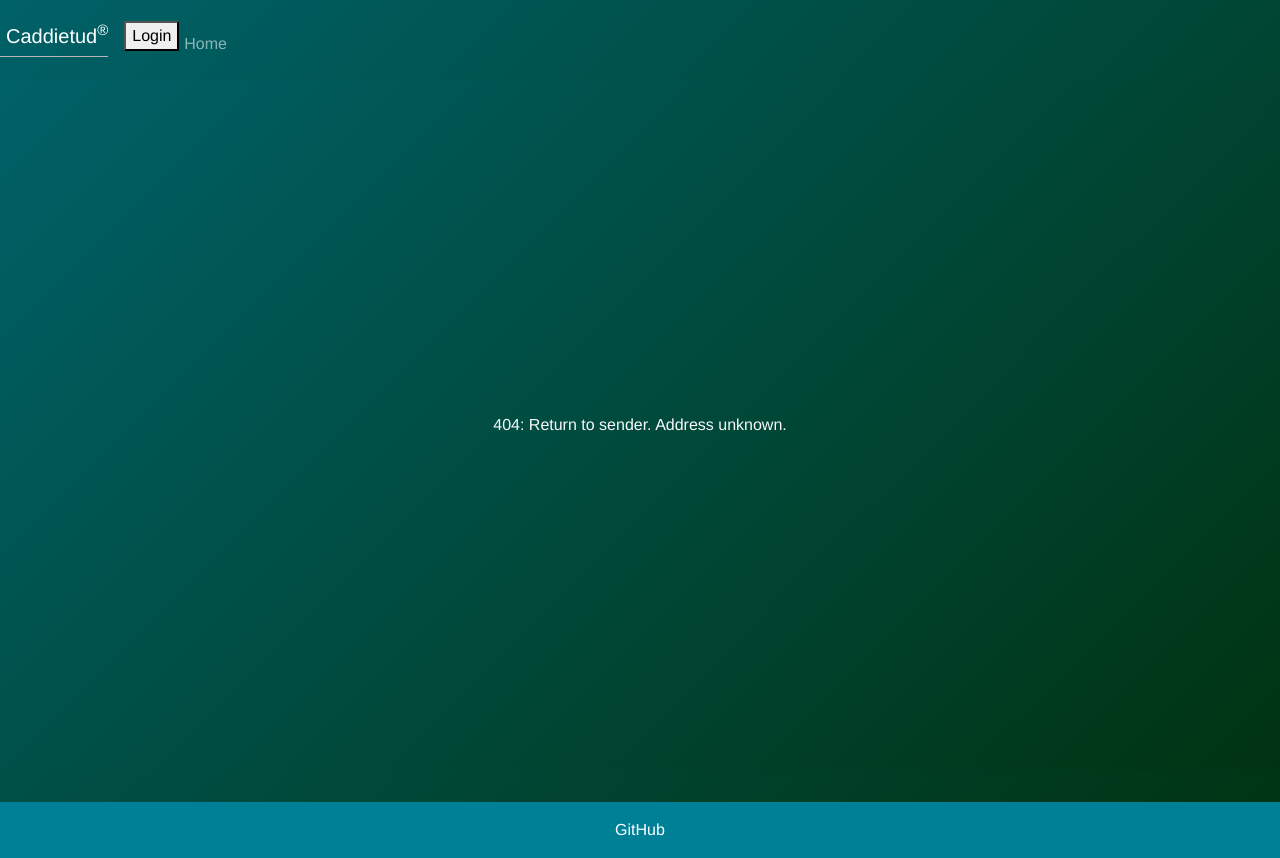
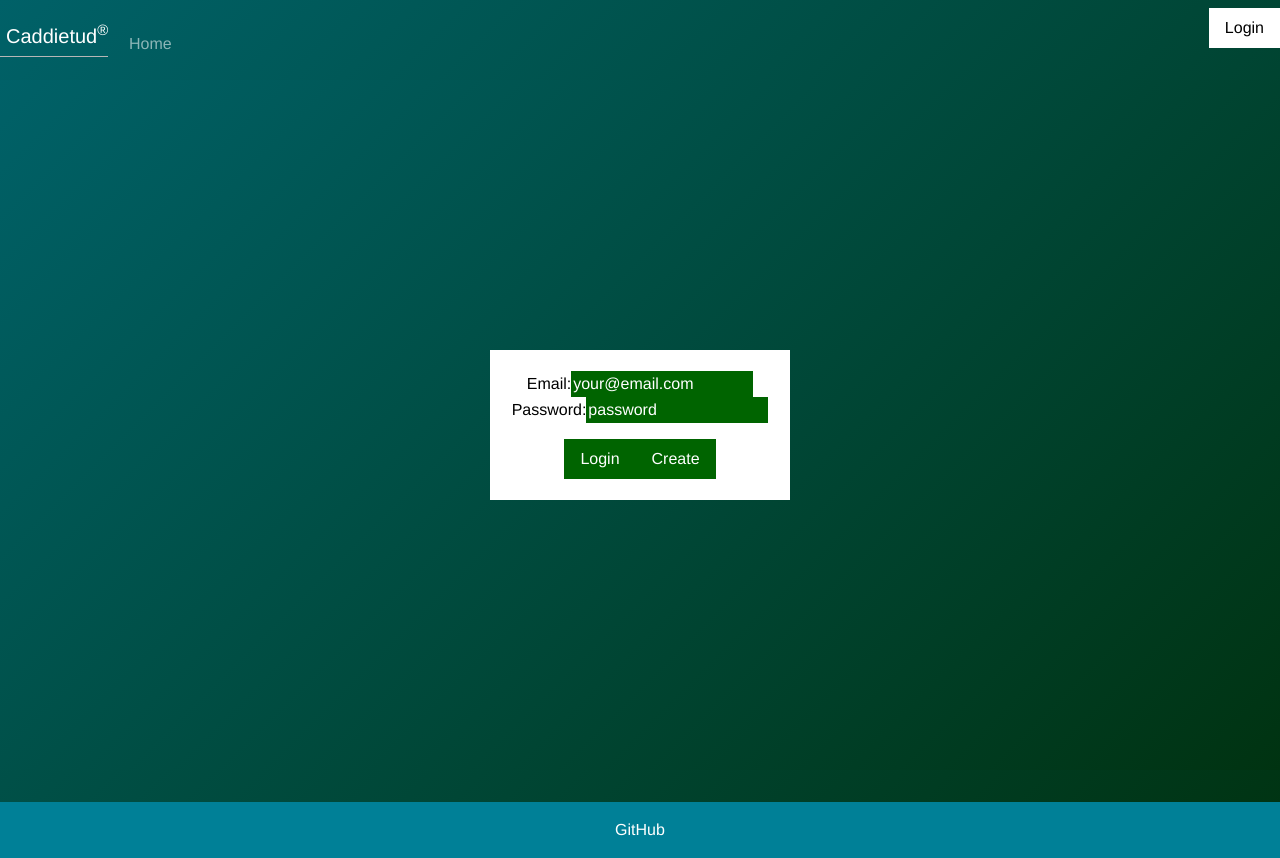
Before and after one commit to TyJamCoombs/Fall2025Startup, a React (Vite) app: page /login in a window 1280 px wide. Before the commit this address had no page. Built offline with nearby package versions, Linux system fonts and the light colour scheme.

Commit message:
Converted the login page

```diff
--- a/index.css
+++ b/index.css
@@ -21,7 +21,6 @@ body {
 
 .headerButton {
     display: flex;
-    align-items: center;
     flex-wrap: wrap;
     margin-bottom: 1rem;
     gap:20px;
--- a/src/app.jsx
+++ b/src/app.jsx
@@ -19,9 +19,6 @@ export default function App() {
           <div className="navbar-brand">
             Caddietud<sup>&reg;</sup>
           </div>
-          <form action="login.html">
-            <button type="submit">Login</button>
-          </form>
           <menu className="navbar-nav">
             <li className="nav-item">
               <NavLink className="nav-link" to="">
@@ -29,12 +26,18 @@ export default function App() {
               </NavLink>
             </li>
           </menu>
+          <div className="headerButton">
+            <NavLink className="nav-link" to="login">
+                <button type="submit">Login</button>
+            </NavLink>
+          </div>
         </nav>
       </header>
 
       <main>
         <Routes>
         <Route path='/' element={<Home />} exact />
+        <Route path = '/login' element={<Login />}/>
         <Route path='*' element={<NotFound />} />
         </Routes>
 
--- a/login.css
+++ b/src/login/login.css
@@ -82,6 +82,7 @@ body {
     background-color: white;
     width:300px;
     height:150px;
+    color:black;
 }
 .inputBoxes{
     margin-bottom:1rem;
--- a/src/login/login.jsx
+++ b/src/login/login.jsx
@@ -1,22 +1,29 @@
 import React from 'react';
+import { BrowserRouter, NavLink, Route, Routes } from 'react-router-dom';
+import './login.css';
 
 export function Login() {
   return (
     <main className="container-fluid bg-secondary text-center">
-      <div>
-        <h1>Welcome to Simon</h1>
-        <form method="get" action="play.html">
-          <div className="input-group mb-3">
-            <span className="input-group-text">@</span>
-            <input className="form-control" type="text" placeholder="your@email.com" />
-          </div>
-          <div className="input-group mb-3">
-            <span className="input-group-text">🔒</span>
-            <input className="form-control" type="password" placeholder="password" />
-          </div>
-          <button type="submit" className="btn btn-primary">Login</button>
-          <button type="submit" className="btn btn-secondary">Create</button>
-        </form>
+      <div className ="loginBox">
+        <div className ="loginSec">
+              <div className = "inputBoxes">
+                <div>
+                  <span>Email:</span>
+                  <input type="text" placeholder="your@email.com" />
+                </div>
+                <div>
+                  <span>Password:</span>
+                  <input type="password" placeholder="password" />
+                </div>
+              </div>
+            <div className = "buttonConfig">
+              <NavLink className="nav-link" to="/">
+                  <button type="submit">Login</button>
+                  <button type="submit">Create</button>
+              </NavLink>
+            </div>
+        </div>
       </div>
     </main>
   );
```
